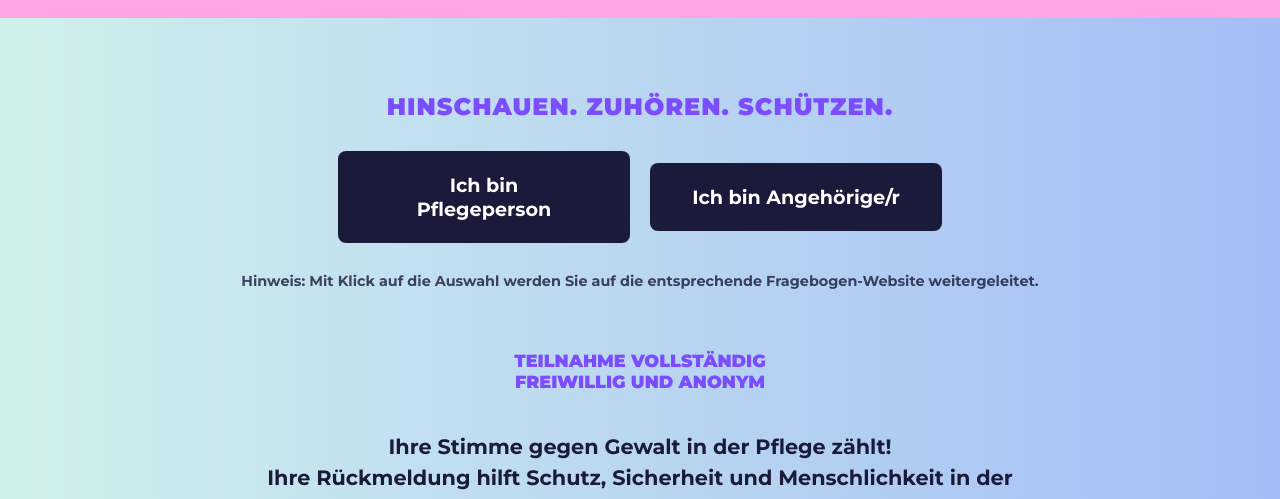
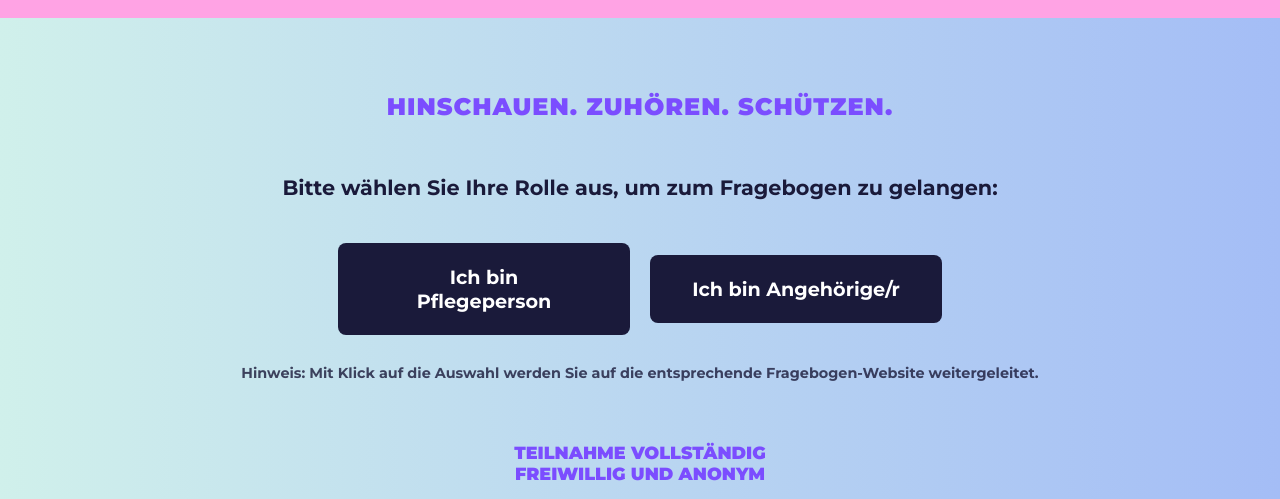
Before and after one commit to gregor-8/Pflege-gewaltfrei-, a plain HTML site: page index.html in a window 1280 px wide. Shown: the part 287-786 px from the top of the page. Drawn offline with Linux system fonts and the light colour scheme.

Commit message:
Update index.html

```diff
--- a/index.html
+++ b/index.html
@@ -297,6 +297,9 @@
         <div class="main-content">
             <p class="highlight-text">Hinschauen. Zuhören. Schützen.</p>
 
+            <p class="description">
+                Bitte wählen Sie Ihre Rolle aus, um zum Fragebogen zu gelangen:
+            </p>
 
 
             <div class="button-container">
```
